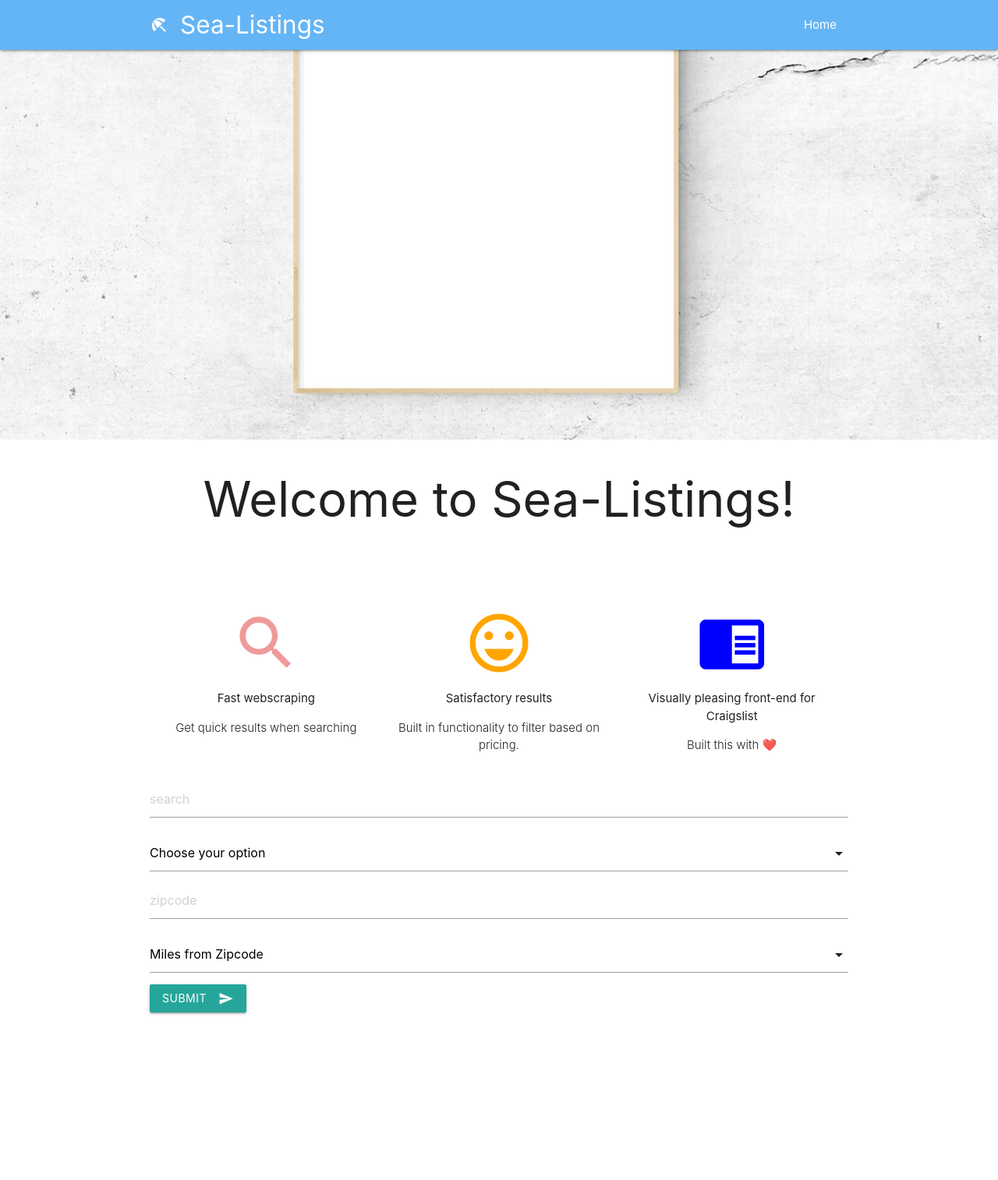
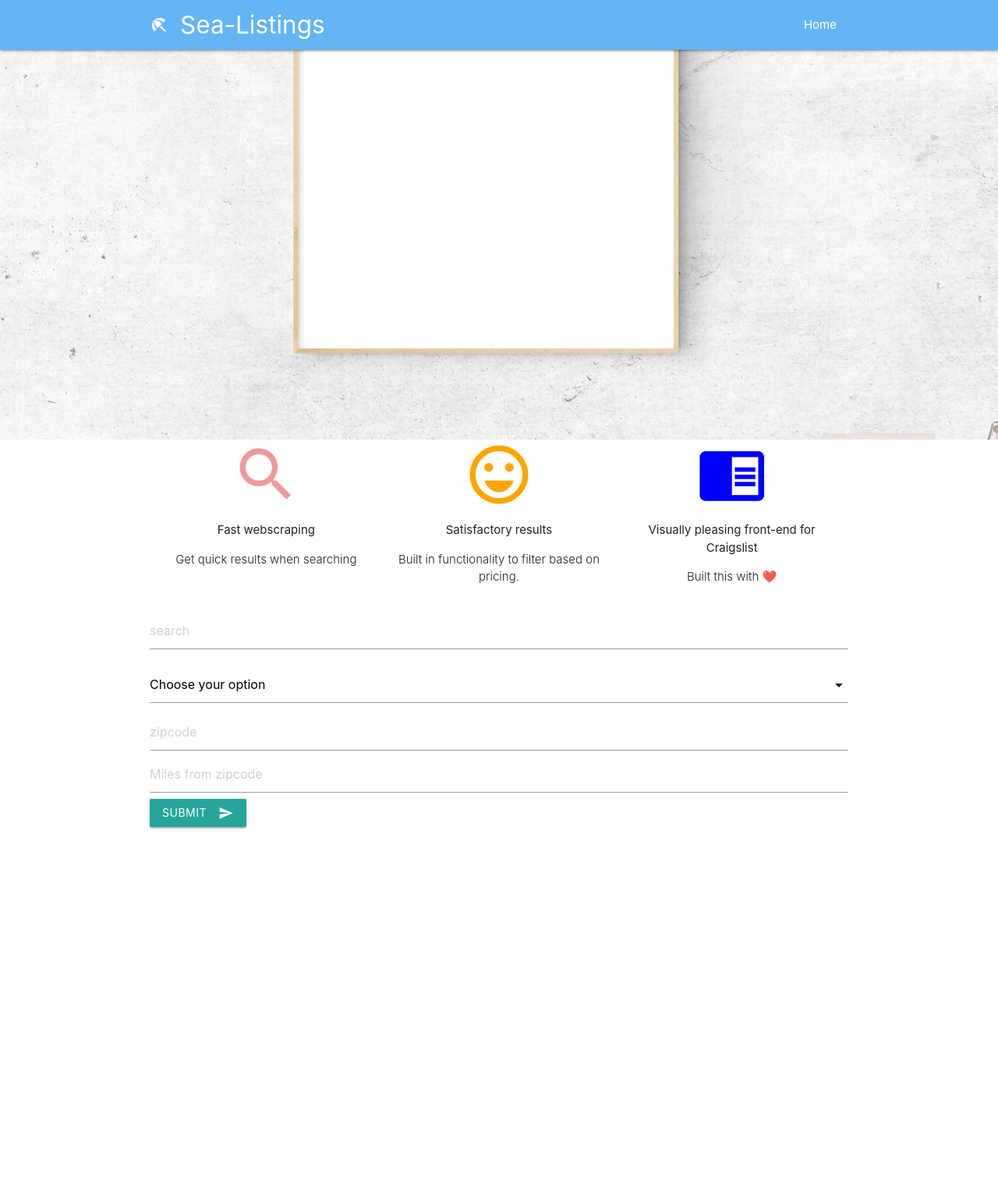
Before and after one commit to njch5/Sea-Listings, a Django app: page / in a window 1280 px wide. Shown: the whole page at 78% size. After the commit the page ends 1064 px from the top, so only its background shows below. Run offline with Django 3.2, Linux system fonts and the light colour scheme; some libraries are stand-ins or nearby versions.

Commit message:
Changed format of miles from zipcode

```diff
--- a/templates/base.html
+++ b/templates/base.html
@@ -27,7 +27,7 @@
     </div>
 
     <div class="container" style="padding-bottom: 200px">
-    <h1 style="text-align: center; padding-bottom: 80px;">Welcome to Sea-Listings!</h1>
+    <!-- <h1 style="text-align: center; padding-bottom: 80px;">Welcome to Sea-Listings!</h1> -->
     <!-- Using flexbox to contain each element -->
     <div class="row">
         <div class="col s4">
@@ -75,14 +75,15 @@
 
       <input type="text" name="zip" placeholder="zipcode">
 
-      <div class="input-field col s4">
+      <!-- <div class="input-field col s4">
         <select name="miles-select">
           <option value="" disabled selected>Miles from Zipcode</option>
           <option value="5">5</option>
           <option value="10">10</option>
           <option value="15">15</option>
         </select>
-      </div>
+      </div> -->
+      <input type="text" name="miles-select" placeholder="Miles from zipcode">
 
       <button class="btn waves-effect waves-light" type="submit" name="action">Submit
         <i class="material-icons right">send</i>
```
